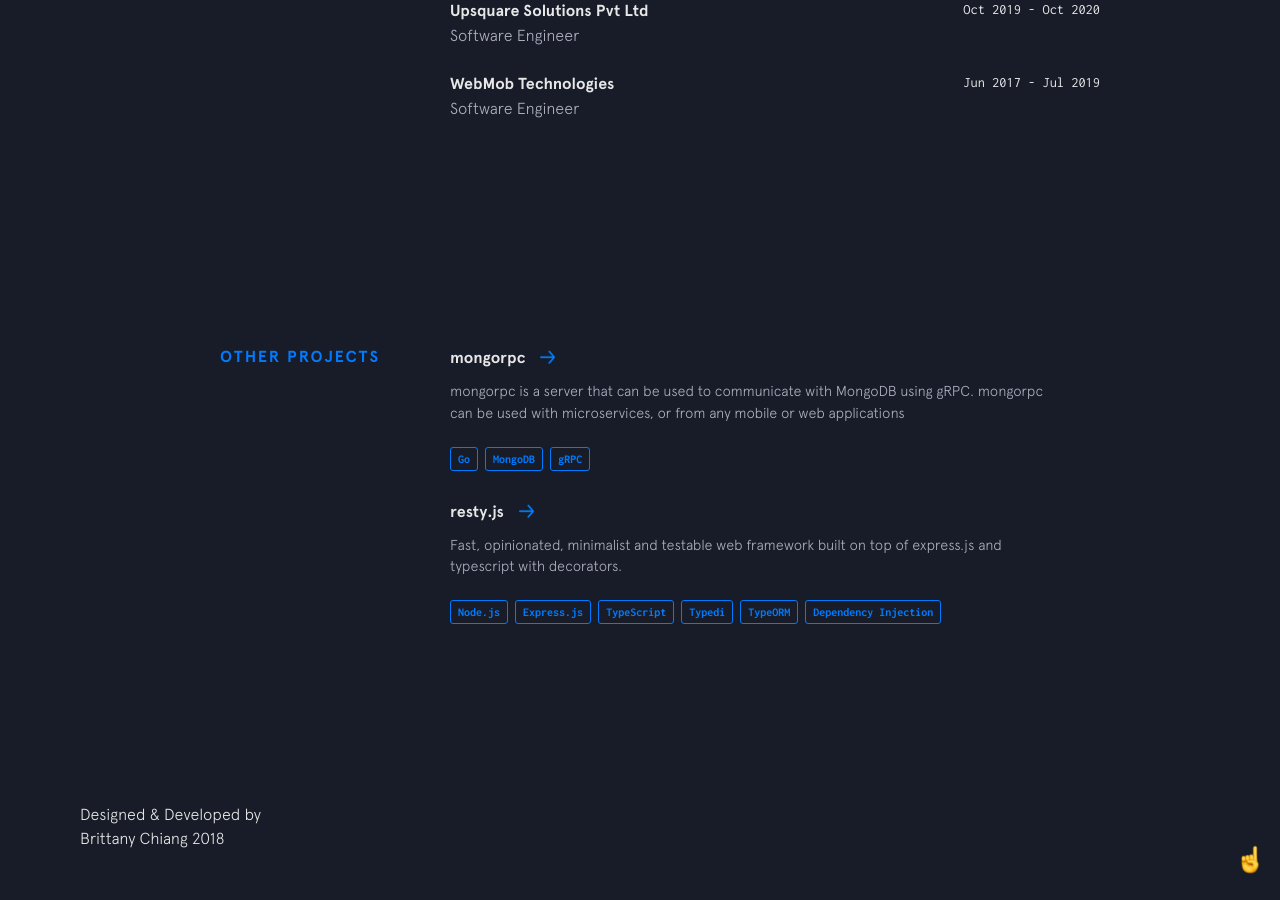
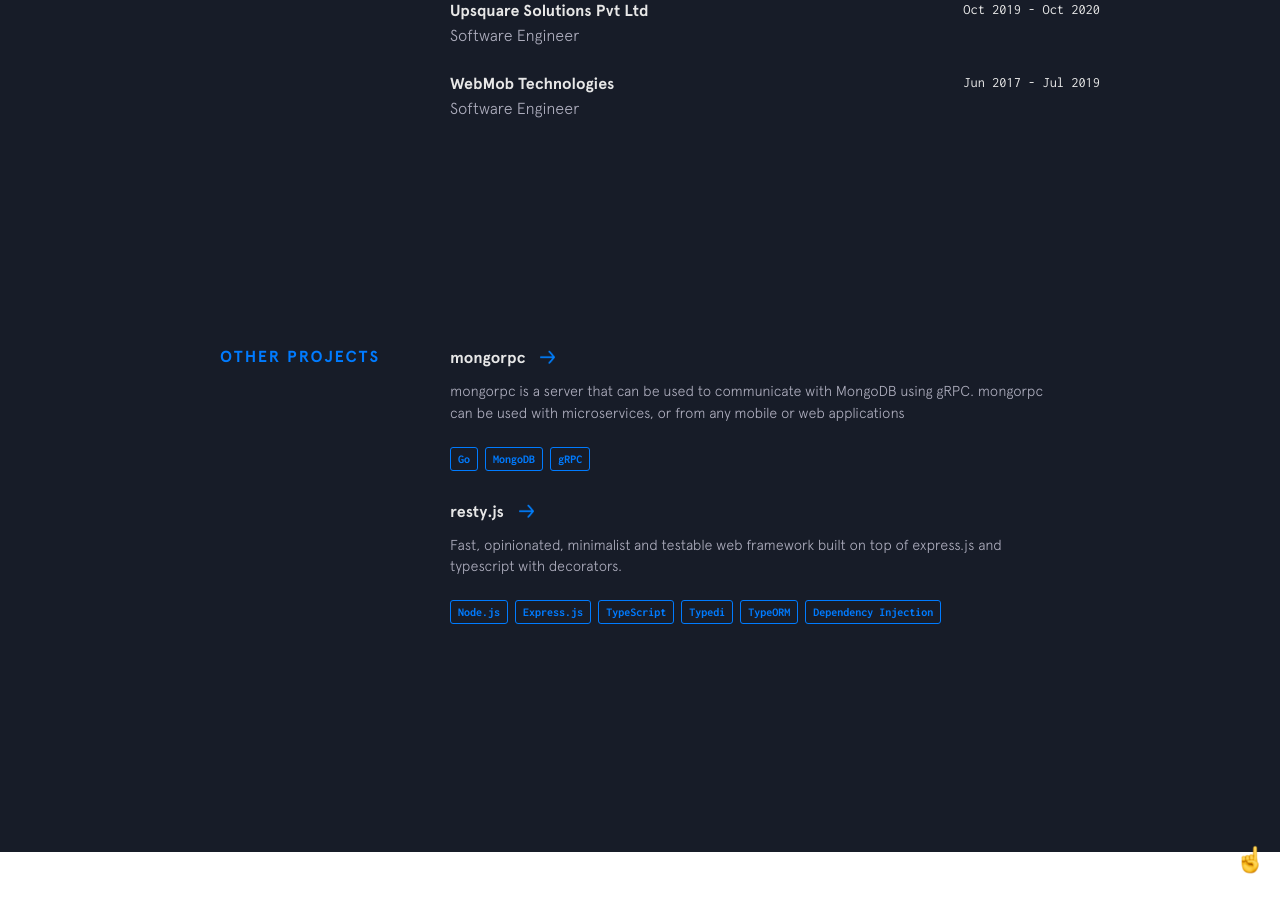
Before and after one commit to satishbabariya/satishbabariya.github.io, a Jekyll site: the page built from index.markdown, in a window 1280 px wide and 900 px high, scrolled down 1820 px. Built offline with Jekyll 4.4.1, drawn with Linux system fonts in a browser that asks for light colours; nearby versions of some CDN libraries; part of the change alters nothing that is shown.

Commit message:
minor change

```diff
--- a/_includes/footer.html
+++ b/_includes/footer.html
@@ -1,12 +1,12 @@
 <footer class="footer">
   <div class="footer__copyright">
-    <div class="top">
+    <!-- <div class="top">
       <span>Designed &amp; Developed by</span>
     </div>
     <div class="bottom">
       <span>Brittany Chiang</span>
       <span>2018</span>
-    </div>
+    </div> -->
   </div>
   <div class="footer__links">
     {% for link in site.social %}
--- a/_includes/head.html
+++ b/_includes/head.html
@@ -19,7 +19,7 @@
 <meta name="description" content="{{site.description}}" />
 <meta
   name="keywords"
-  content="design, development, web, bchiang7, brittany, chiang, javascript, northeastern"
+  content="satishbabariya, satish, babariya, software, engineering, golang, typescript, ios, swift, ios developement"
 />
 <!-- <meta name="google-site-verification" content="DCl7VAf9tcz6eD9gb67NfkNnJ1PKRNcg8qQiwpbx9Lk" /> -->
 <meta itemprop="name" content="{{site.title}}" />
@@ -27,8 +27,8 @@
 <meta itemprop="image" content="{{site.cover}}" />
 <meta name="twitter:card" content="summary" />
 <meta name="twitter:url" content="{{site.url}}" />
-<meta name="twitter:site" content="@bchiang7" />
-<meta name="twitter:creator" content="@bchiang7" />
+<meta name="twitter:site" content="@ej_satyo" />
+<meta name="twitter:creator" content="@ej_satyo" />
 <meta name="twitter:title" content="{{site.title}}" />
 <meta name="twitter:description" content="{{site.description}}" />
 <meta name="twitter:image:src" content="{{site.cover}}" />
```
